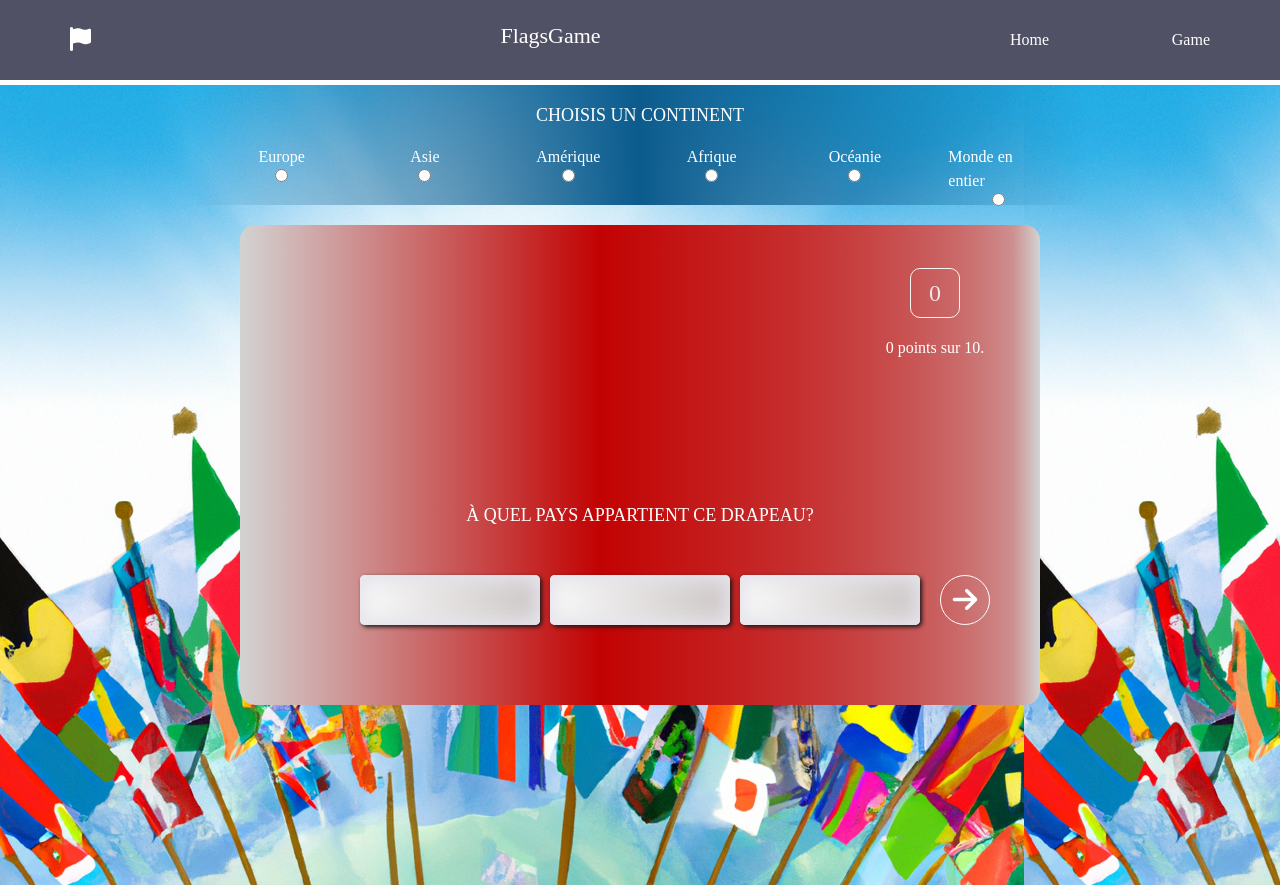
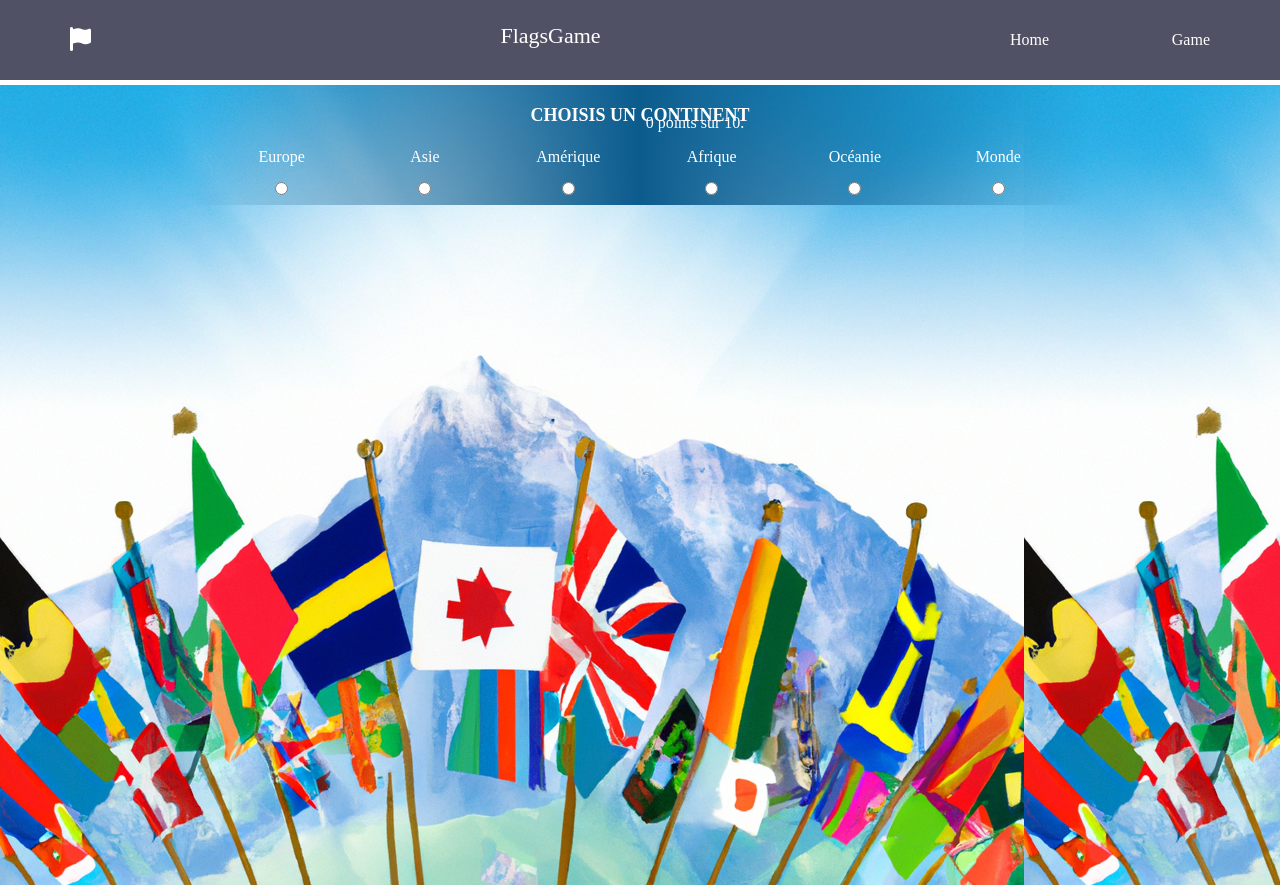
Before and after one commit to Github1234fab/FlagsGameV2, a Vue app in the folder FlagsGameV2/: page /game in a window 1280 px wide. Built offline with nearby package versions, Linux system fonts and the light colour scheme; a web font is replaced by a local one.

Commit message:
avancée refacto design

```diff
--- a/FlagsGameV2/src/views/GameView.vue
+++ b/FlagsGameV2/src/views/GameView.vue
@@ -8,11 +8,11 @@
         <span class="continent">Amérique<input @click="findUrl(2)" type="radio" name="continent"/></span>
         <span class="continent">Afrique <input @click="findUrl(3)" type="radio" name="continent"/></span>
         <span class="continent">Océanie <input @click="findUrl(4)" type="radio" name="continent"/></span>
-         <span class="continent">Monde en entier<input @click="findUrl(5)" type="radio" name="continent"/></span>
+         <span class="continent">Monde<input @click="findUrl(5)" type="radio" name="continent"/></span>
       </div>
     </div>
     <div class="container_Gaming">
-      <div class="container_gamer">
+      <div class="container_gamer" ref="containerGamer">
 
         <div class="container_counter" ref="containerCounter">
           <h3 class="counter_title"></h3>
@@ -165,6 +165,7 @@ export default {
       this.fetchData()
       this.$refs.flag.classList.add('countryFlag_visible')
       console.log("ok");
+      this.$refs.containerGamer.classList.add('container_gamer_visible')
     },
     fetchData() {
       axios
@@ -223,16 +224,20 @@ export default {
   width: 600px;
 }
 .container_gamer {
-  margin-top: 20px;
+  visibility: hidden;
+}
+.container_gamer_visible {
+  visibility: visible;
+   margin-top: 25px;
   align-items: center;
   display: flex;
   flex-direction: column;
-  background: linear-gradient(to left, lightGrey, 10%, rgb(194, 2, 2), lightGrey);
+  background: linear-gradient(to left, lightGrey, 10%, rgb(194, 2, 2), 10%,  lightGrey);
   /* background:linear-gradient(to left, rgb(235, 235, 239), 30% ,  rgb(128, 118, 118)); */
   align-items: center;
   align-content: center;
   border-radius: 15px;
-  height: 480px;
+  height: 460px;
   width: 800px;
   position: relative;
 }
@@ -262,13 +267,15 @@ export default {
   color: rgb(243, 244, 239);
   font-size: 15px;
   text-align: center;
+  font-weight: 800;
 }
 
 .question {
   font-size: 18px;
-  color: white;
+  color: rgb(63, 61, 61);
   margin-top: 20px;
   text-transform: uppercase;
+  font-weight: bold;
 }
 .game_starter {
   height: 70px;
@@ -279,8 +286,8 @@ export default {
   box-shadow: 1px 1px 6px 0px rgb(69, 64, 64) inset;
 }
 .countryFlag {
-  height: 200px;
-  width: 250px;
+  /* height: 200px;
+  width: 240px; */
   box-shadow: 1px 1px 6px 0px rgb(69, 64, 64);
   border-radius: 2px;
   margin-bottom: 20px;
@@ -289,7 +296,7 @@ export default {
 }
 .countryFlag_visible {
   height: 200px;
-  width: 250px;
+  width: 340px;
   box-shadow: 1px 1px 6px 0px rgb(69, 64, 64);
   border-radius: 2px;
   margin-bottom: 20px;
@@ -303,10 +310,9 @@ export default {
 }
 .countries_names {
   color: rgb(1, 1, 72);
-  box-shadow: 4px -4px 20px 0px rgb(230, 229, 236) inset, -4px 4px 20px 0px rgb(228, 227, 234) inset,
-    2px 2px 4px rgb(26, 25, 25);
+  box-shadow: 2px 2px 20px 0px rgb(83, 82, 82);
   background: linear-gradient(to right, rgb(249, 249, 249), rgb(205, 198, 198));
-  width: 180px;
+  width: 300px;
   padding: 10px;
   font-size: 15px;
   border-radius: 5px;
@@ -381,8 +387,10 @@ export default {
   color: white;
   font-size: 18px;
   text-transform: uppercase;
+  font-weight: bold;
 }
 .themes {
+  margin-top: 10px;;
   height: 200px;
   width: 100%;
   display: flex;
@@ -393,7 +401,7 @@ export default {
 }
 .continent {
   color: white;
-  height: 30px;
+  height: 50px;
   width: 100px;
   display: flex;
   justify-content: space-between;
@@ -419,7 +427,7 @@ export default {
   margin-top: 10px;
    position: absolute;
    top: 340px;
- left: 700px;
+ left: 720px;
 }
 .arrow {
  color: white;
```
